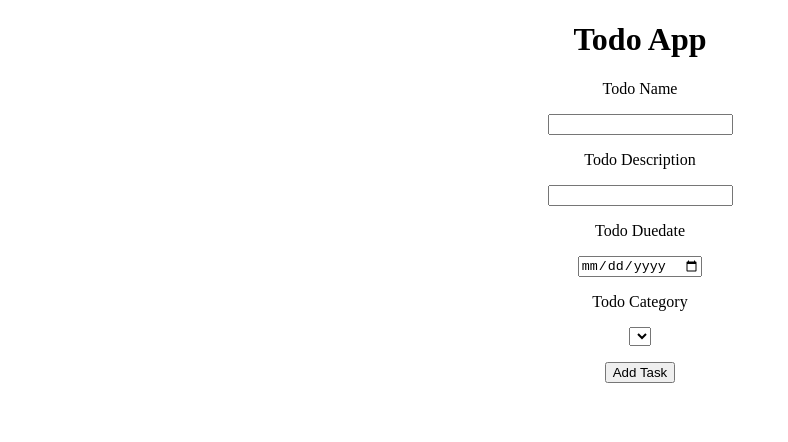
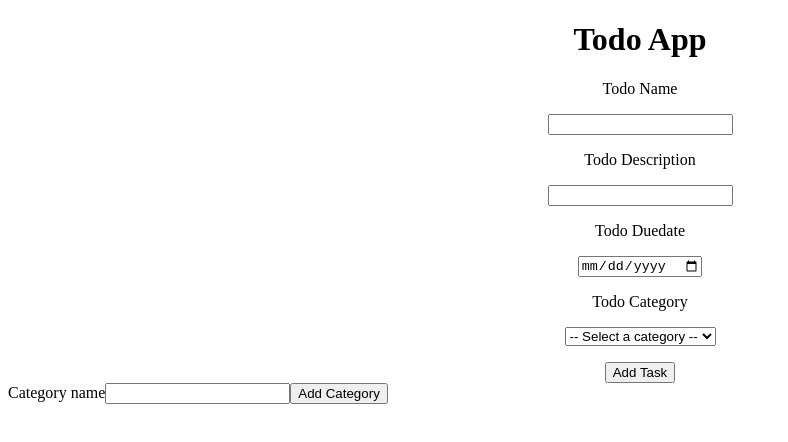
Before and after one commit to TheJsun/fullstack-todo-app, a React (Vite) app in the folder todo-app-frontend/: page / in a window 1280 px wide. Shown: the top 442 px of the page, without its empty margins (0-788 px from the left). Built offline with nearby package versions, Linux system fonts and the light colour scheme.

Commit message:
added core components and their functionality logic

```diff
--- a/todo-app-frontend/src/App.tsx
+++ b/todo-app-frontend/src/App.tsx
@@ -1,12 +1,57 @@
 import "./App.css";
+import { useState } from "react";
+import CategoryForm from "./components/categories/CategoryForm/CategoryForm";
 import Header from "./components/Header/Header";
 import TodoForm from "./components/todos/TodoForm/TodoForm";
+import type { TodoResponse } from "./schemas/todo-schemas";
+import type { CategoryResponse } from "./schemas/category-schemas";
+import TodoList from "./components/todos/TodoList/TodoList";
+import CategoryList from "./components/categories/CategoryList/CategoryList";
+import { deleteTodo, updateTodo } from "./services/todo-services";
 
 function App() {
+  const [todos, setTodos] = useState<TodoResponse[]>([]);
+  const [categories, setCategories] = useState<CategoryResponse[]>([]);
+
+  const onTodoCreated = (todo: TodoResponse) => {
+    setTodos([...todos, todo]);
+  };
+
+  const onCategoryCreated = (category: CategoryResponse) => {
+    setCategories([...categories, category]);
+  };
+
+  const handleDeleteTodo = async (id: number) => {
+    await deleteTodo(id);
+    setTodos((prev) => prev.filter((t) => t.id !== id));
+  };
+
+  const handleToggleComplete = async (id: number) => {
+    const todo = todos.find((t) => t.id === id);
+    if (!todo) return;
+    const updated = await updateTodo(id, {
+      isCompleted: !todo.isCompleted,
+    });
+    setTodos((prev) => prev.map((t) => (t.id === id ? updated : t)));
+  };
+
+  const handleTodoUpdated = (updated: TodoResponse) => {
+    setTodos((prev) => prev.map((t) => (t.id === updated.id ? updated : t)));
+  };
+
   return (
     <>
       <Header />
-      <TodoForm />
+      <CategoryList categories={categories} />
+      <TodoForm categories={categories} onTodoCreated={onTodoCreated} />
+      <CategoryForm onCategoryCreated={onCategoryCreated} />
+      <TodoList
+        todos={todos}
+        categories={categories}
+        onDelete={handleDeleteTodo}
+        onToggleComplete={handleToggleComplete}
+        onTodoUpdated={handleTodoUpdated}
+      />
     </>
   );
 }
--- /dev/null
+++ b/todo-app-frontend/src/components/categories/CategoryForm/CategoryForm.tsx
@@ -0,0 +1,57 @@
+import { useState } from "react";
+import type {
+  CategoryResponse,
+  CreateCategoryRequest,
+} from "../../../schemas/category-schemas";
+import classes from "./CategoryForm.module.scss";
+import { createCategory } from "../../../services/category-services";
+
+function toCreateCategoryRequest(
+  form: CategoryFormState,
+): CreateCategoryRequest {
+  return { name: form.name };
+}
+
+interface CategoryFormProps {
+  onCategoryCreated: (category: CategoryResponse) => void;
+}
+
+interface CategoryFormState {
+  name: string;
+}
+
+export default function CategoryForm({ onCategoryCreated }: CategoryFormProps) {
+  const [categoryFormData, setCategoryFormData] = useState<CategoryFormState>({
+    name: "",
+  });
+
+  const handleSubmit = async (e: React.SubmitEvent<HTMLFormElement>) => {
+    e.preventDefault();
+    const requestBody = toCreateCategoryRequest(categoryFormData);
+    const createdCategory = await createCategory(requestBody);
+    console.log("created category");
+    onCategoryCreated(createdCategory);
+    setCategoryFormData({ name: "" });
+  };
+
+  const handleChange = (
+    e: React.ChangeEvent<HTMLInputElement | HTMLSelectElement>,
+  ) => {
+    const { name, value } = e.target;
+    setCategoryFormData((prev) => ({ ...prev, [name]: value }));
+  };
+
+  return (
+    <>
+      <form className={classes.TodoForm} onSubmit={handleSubmit}>
+        <label>Category name</label>
+        <input
+          name="name"
+          value={categoryFormData.name}
+          onChange={handleChange}
+        />
+        <button type="submit">Add Category</button>
+      </form>
+    </>
+  );
+}
--- /dev/null
+++ b/todo-app-frontend/src/components/categories/CategoryList/CategoryList.tsx
@@ -0,0 +1,17 @@
+import type { CategoryResponse } from "../../../schemas/category-schemas";
+
+interface CategoryListProps {
+  categories: CategoryResponse[];
+}
+
+export default function CategoryList({ categories }: CategoryListProps) {
+  return (
+    <>
+      <ul>
+        {categories.map((c) => (
+          <li key={c.id}>{c.name}</li>
+        ))}
+      </ul>
+    </>
+  );
+}
--- /dev/null
+++ b/todo-app-frontend/src/components/todos/TodoCard/TodoCard.module.scss
@@ -0,0 +1,6 @@
+.card {
+  display: flex;
+  flex-direction: row;
+  width: 100%;
+  height: auto;
+}
--- /dev/null
+++ b/todo-app-frontend/src/components/todos/TodoCard/TodoCard.tsx
@@ -0,0 +1,39 @@
+import type { TodoResponse } from "../../../schemas/todo-schemas";
+import classes from "./TodoCard.module.scss";
+
+interface TodoCardProps {
+  todo: TodoResponse;
+  onDelete: (id: number) => void;
+  onToggleComplete: (id: number) => void;
+  onEdit?: (todo: TodoResponse) => void;
+}
+
+export default function TodoCard({
+  todo,
+  onDelete,
+  onToggleComplete,
+  onEdit,
+}: TodoCardProps) {
+  return (
+    <article className={classes.card}>
+      <input
+        type="checkbox"
+        checked={todo.isCompleted}
+        onChange={() => onToggleComplete(todo.id)}
+      />
+      <p>{todo.title}</p>
+      <p>{todo.description}</p>
+      <p>{todo.category.name}</p>
+      <p>{todo.dueDate}</p>
+
+      {onEdit && (
+        <button type="button" onClick={() => onEdit(todo)}>
+          Edit
+        </button>
+      )}
+      <button type="button" onClick={() => onDelete(todo.id)}>
+        Delete
+      </button>
+    </article>
+  );
+}
--- a/todo-app-frontend/src/components/todos/TodoForm/TodoForm.tsx
+++ b/todo-app-frontend/src/components/todos/TodoForm/TodoForm.tsx
@@ -1,39 +1,114 @@
 import type { CategoryResponse } from "../../../schemas/category-schemas";
-import type { TodoResponse } from "../../../schemas/todo-schemas";
+import type {
+  CreateTodoRequest,
+  TodoResponse,
+  UpdateTodoRequest,
+} from "../../../schemas/todo-schemas";
+import { createTodo, updateTodo } from "../../../services/todo-services";
 import classes from "./TodoForm.module.scss";
 import React, { useState } from "react";
 
-export default function TodoForm() {
-  const [todos, setTodos] = useState<TodoResponse[]>([]);
-  const [categories, setCategories] = useState<CategoryResponse[]>([]);
-  const [formData, setFormData] = useState({
-    title: "",
-    description: "",
-    dueDate: "",
-    category: "",
-  });
+interface TodoFormState {
+  title: string;
+  description: string;
+  dueDate: string;
+  categoryId: string;
+}
+
+function toCreateTodoRequest(form: TodoFormState): CreateTodoRequest {
+  return {
+    title: form.title,
+    description: form.description,
+    dueDate: form.dueDate,
+    categoryId: Number(form.categoryId),
+  };
+}
+
+function toUpdateTodoRequest(form: TodoFormState): UpdateTodoRequest {
+  return {
+    title: form.title,
+    description: form.description,
+    dueDate: form.dueDate,
+    categoryId: Number(form.categoryId),
+  };
+}
+
+interface TodoFormProps {
+  categories: CategoryResponse[];
+  existingTodo?: TodoResponse;
+  onTodoCreated?: (todo: TodoResponse) => void;
+  onTodoUpdated?: (todo: TodoResponse) => void;
+  onCancel?: () => void;
+}
+
+export default function TodoForm({
+  categories,
+  existingTodo,
+  onTodoCreated,
+  onTodoUpdated,
+  onCancel,
+}: TodoFormProps) {
+  const [todoFormData, setTodoFormData] = useState<TodoFormState>(
+    existingTodo
+      ? {
+          title: existingTodo.title,
+          description: existingTodo.description,
+          dueDate: existingTodo.dueDate,
+          categoryId: existingTodo.category.id.toString(),
+        }
+      : {
+          title: "",
+          description: "",
+          dueDate: "",
+          categoryId: "",
+        },
+  );
 
   const handleChange = (
     e: React.ChangeEvent<HTMLInputElement | HTMLSelectElement>,
   ) => {
     const { name, value } = e.target;
-    setFormData((prev) => ({ ...prev, [name]: value }));
+    setTodoFormData((prev) => ({ ...prev, [name]: value }));
   };
 
   const handleSubmit = async (e: React.SubmitEvent<HTMLFormElement>) => {
     e.preventDefault();
+
+    if (existingTodo) {
+      const updated = await updateTodo(
+        existingTodo.id,
+        toUpdateTodoRequest(todoFormData),
+      );
+      onTodoUpdated?.(updated);
+    } else {
+      const requestBody = toCreateTodoRequest(todoFormData);
+      console.log(requestBody);
+      const createdTodo = await createTodo(requestBody);
+      console.log(createdTodo);
+      onTodoCreated?.(createdTodo);
+      setTodoFormData({
+        title: "",
+        description: "",
+        dueDate: "",
+        categoryId: "",
+      });
+    }
   };
 
   return (
     <>
       <form className={classes.TodoForm} onSubmit={handleSubmit}>
         <label>Todo Name</label>
-        <input name="title" value={formData.title} onChange={handleChange} />
+        <input
+          name="title"
+          value={todoFormData.title}
+          onChange={handleChange}
+        />
 
         <label>Todo Description</label>
         <input
           name="description"
-          value={formData.description}
+          value={todoFormData.description}
           onChange={handleChange}
         />
 
@@ -41,29 +116,32 @@ export default function TodoForm() {
         <input
           type="date"
           name="dueDate"
-          value={formData.dueDate}
+          value={todoFormData.dueDate}
           onChange={handleChange}
         />
         <label>Todo Category</label>
         <select
-          name="category"
-          value={formData.category}
+          name="categoryId"
+          value={todoFormData.categoryId}
           onChange={handleChange}
+          required
         >
+          <option value="" disabled>
+            -- Select a category --
+          </option>
           {categories.map((c) => (
-            <option key={c.id} value={c.name}>
+            <option key={c.id} value={c.id}>
               {c.name}
             </option>
           ))}
         </select>
-        <button type="submit">Add Task</button>
+        <button type="submit">{existingTodo ? "Save" : "Add Task"}</button>
+        {onCancel && (
+          <button type="button" onClick={onCancel}>
+            Cancel
+          </button>
+        )}
       </form>
-
-      <ul>
-        {todos.map((u) => (
-          <li key={u.id}>{u.title}</li>
-        ))}
-      </ul>
     </>
   );
 }
--- /dev/null
+++ b/todo-app-frontend/src/components/todos/TodoList/TodoList.tsx
@@ -0,0 +1,51 @@
+import { useState } from "react";
+
+import type { CategoryResponse } from "../../../schemas/category-schemas";
+import type { TodoResponse } from "../../../schemas/todo-schemas";
+import TodoCard from "../TodoCard/TodoCard";
+import TodoForm from "../TodoForm/TodoForm";
+
+interface TodoListProps {
+  todos: TodoResponse[];
+  categories: CategoryResponse[];
+  onDelete: (id: number) => void;
+  onToggleComplete: (id: number) => void;
+  onTodoUpdated: (todo: TodoResponse) => void;
+}
+
+export default function TodoList({
+  todos,
+  categories,
+  onDelete,
+  onToggleComplete,
+  onTodoUpdated,
+}: TodoListProps) {
+  const [editingId, setEditingId] = useState<number | null>(null);
+
+  return (
+    <ul>
+      {todos.map((todo) =>
+        todo.id === editingId ? (
+          <TodoForm
+            key={todo.id}
+            categories={categories}
+            existingTodo={todo}
+            onTodoUpdated={(updated) => {
+              onTodoUpdated(updated);
+              setEditingId(null);
+            }}
+            onCancel={() => setEditingId(null)}
+          />
+        ) : (
+          <TodoCard
+            key={todo.id}
+            todo={todo}
+            onDelete={onDelete}
+            onToggleComplete={onToggleComplete}
+            onEdit={(t) => setEditingId(t.id)}
+          />
+        ),
+      )}
+    </ul>
+  );
+}
```
Also changed, not shown: todo-app-frontend/src/components/categories/CategoryCard/CategoryCard.module.scss (added), todo-app-frontend/src/components/categories/CategoryCard/CategoryCard.tsx (added), todo-app-frontend/src/components/categories/CategoryForm/CategoryForm.module.scss (added), todo-app-frontend/src/components/categories/CategoryList/CategoryList.module.scss (added), todo-app-frontend/src/components/todos/TodoList/TodoList.module.scss (added).
